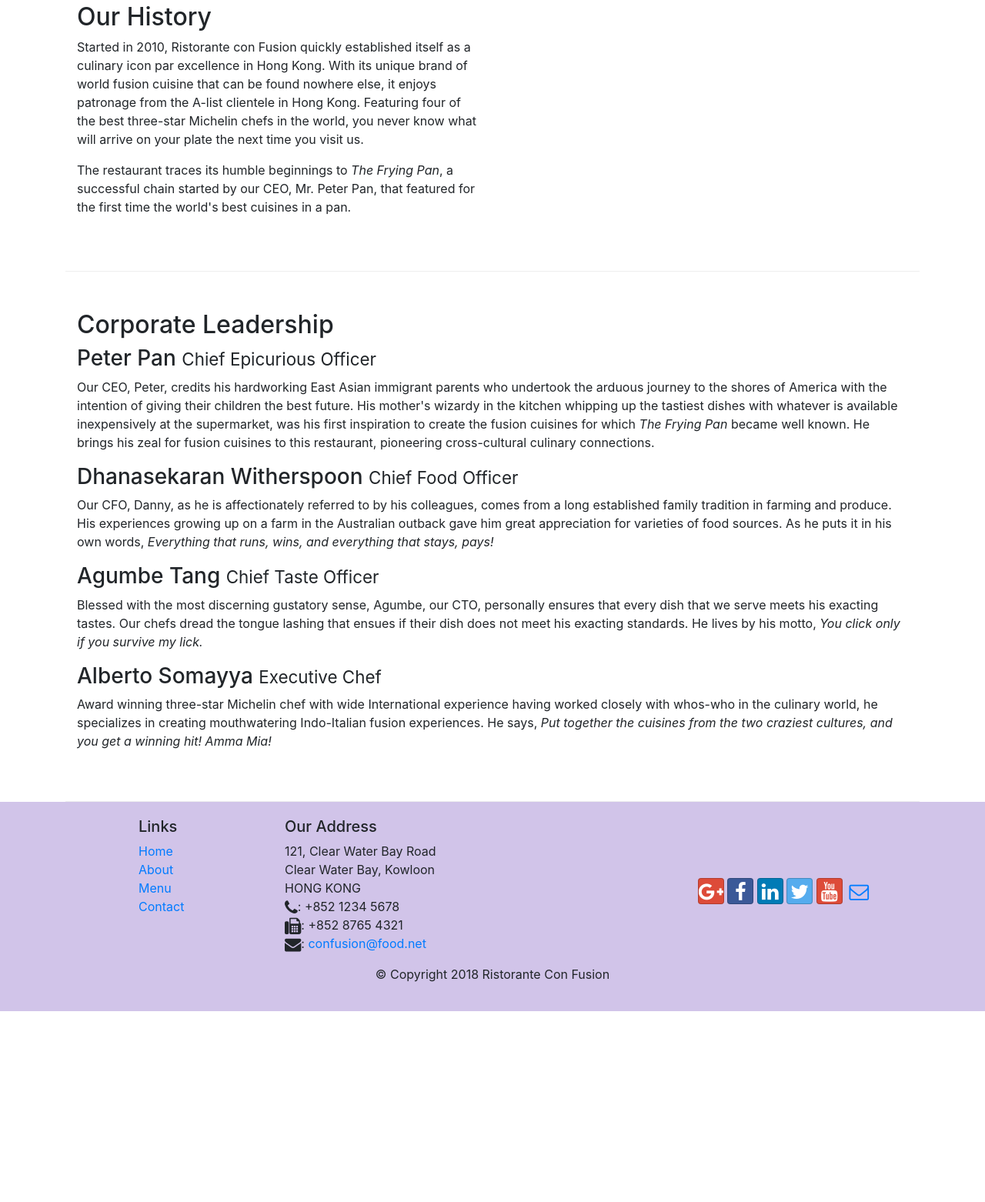
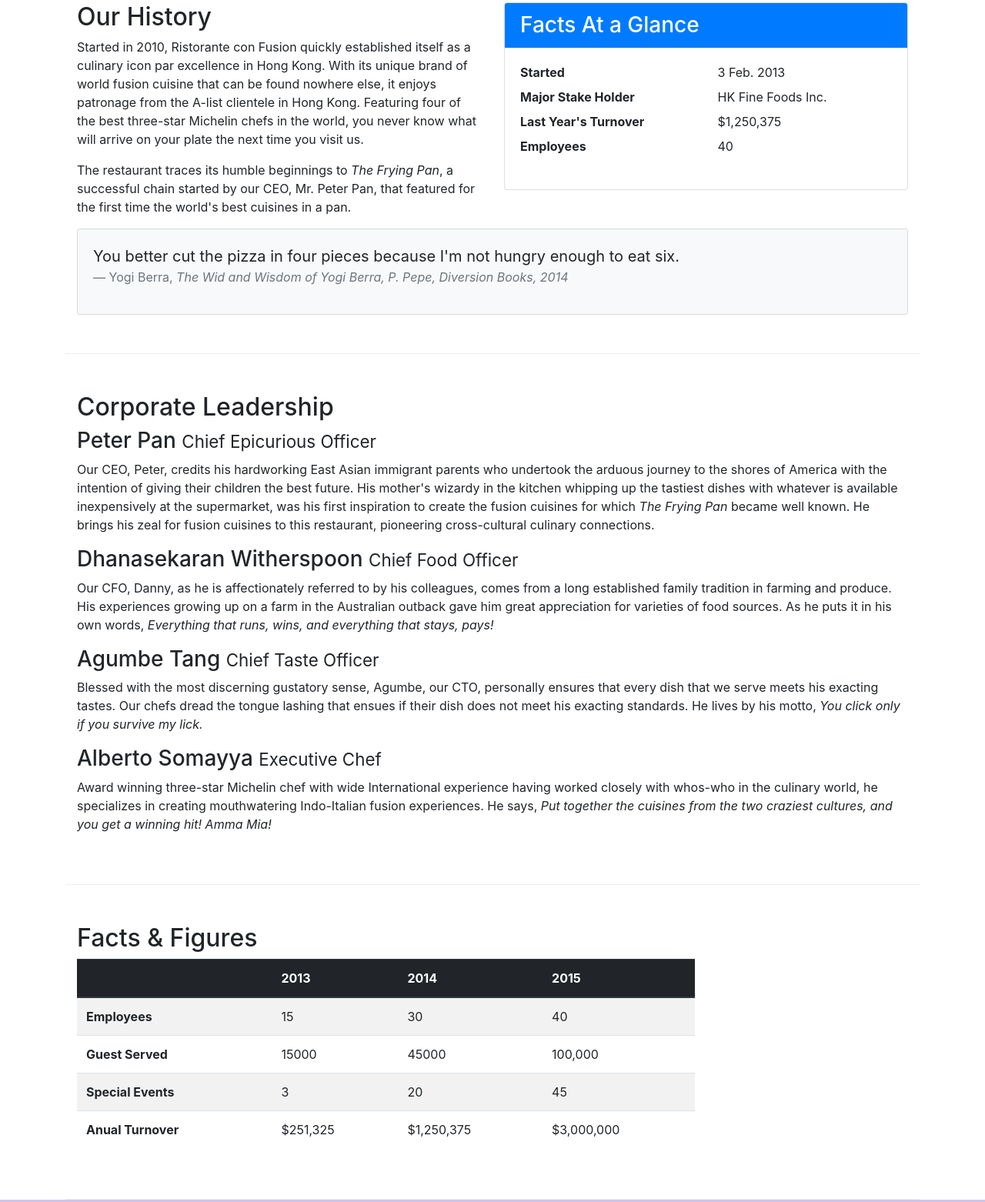
Before and after one commit to ChristianTaborda/Bootstrap-Test, a website: page aboutus.html in a window 1280 px wide. Shown: the part 462-2024 px from the top of the page at 77% size. Before the commit the page ends 1776 px from the top, so only its background shows below. Drawn offline with nearby package versions, Linux system fonts and the light colour scheme.

Commit message:
Tables and Cards

```diff
--- a/aboutus.html
+++ b/aboutus.html
@@ -65,7 +65,36 @@
                 <p>Started in 2010, Ristorante con Fusion quickly established itself as a culinary icon par excellence in Hong Kong. With its unique brand of world fusion cuisine that can be found nowhere else, it enjoys patronage from the A-list clientele in Hong Kong.  Featuring four of the best three-star Michelin chefs in the world, you never know what will arrive on your plate the next time you visit us.</p>
                 <p>The restaurant traces its humble beginnings to <em>The Frying Pan</em>, a successful chain started by our CEO, Mr. Peter Pan, that featured for the first time the world's best cuisines in a pan.</p>
             </div>
+            <div class="col-sm">
+                <div class="card">
+                    <h3 class="card-header bg-primary text-white">Facts At a Glance</h3>
+                    <div class="card-body">
+                        <dl class="row">
+                            <dt class="col-6">Started</dt>
+                            <dd class="col-6">3 Feb. 2013</dd>
+                            <dt class="col-6">Major Stake Holder</dt>
+                            <dd class="col-6">HK Fine Foods Inc.</dd>
+                            <dt class="col-6">Last Year's Turnover</dt>
+                            <dd class="col-6">$1,250,375</dd>
+                            <dt class="col-6">Employees</dt>
+                            <dd class="col-6">40</dd>
+                        </dl>
+                    </div>
+                </div>
+            </div>
             <div class="col-12">
+                <div class="card card-body bg-light">
+                    <blockquote class="blockquote">
+                        <p class="mb-0">You better cut the pizza in four pieces
+                            because I'm not hungry enough to eat six.
+                        </p>
+                        <footer class="blockquote-footer">Yogi Berra,
+                            <cite title="Source Title">The Wid and Wisdom of
+                                Yogi Berra, P. Pepe, Diversion Books, 2014
+                            </cite>
+                        </footer>
+                    </blockquote>
+                </div>
             </div>
         </div>
 
@@ -82,8 +111,52 @@
                 <h3>Alberto Somayya <small>Executive Chef</small></h3>
                 <p class="d-none d-sm-block">Award winning three-star Michelin chef with wide International experience having worked closely with whos-who in the culinary world, he specializes in creating mouthwatering Indo-Italian fusion experiences. He says, <em>Put together the cuisines from the two craziest cultures, and you get a winning hit! Amma Mia!</em></p>
             </div>
-       </div>
+        </div>
 
+        <div class="row row-content">
+            <div class="col-12 col-sm-9">
+                <h2>Facts &amp; Figures</h2>
+                <div class="table-responsive">
+                    <table class="table table-striped">
+                        <thead class="thead-dark">
+                            <tr>
+                                <th>&nbsp;</th>
+                                <th>2013</th>
+                                <th>2014</th>
+                                <th>2015</th>
+                            </tr>
+                        </thead>
+                        <tbody>
+                            <tr>
+                                <th>Employees</th>
+                                <td>15</td>
+                                <td>30</td>
+                                <td>40</td>
+                            </tr>
+                            <tr>
+                                <th>Guest Served</th>
+                                <td>15000</td>
+                                <td>45000</td>
+                                <td>100,000</td>
+                            </tr>
+                            <tr>
+                                <th>Special Events</th>
+                                <td>3</td>
+                                <td>20</td>
+                                <td>45</td>
+                            </tr>
+                            <tr>
+                                <th>Anual Turnover</th>
+                                <td>$251,325</td>
+                                <td>$1,250,375</td>
+                                <td>$3,000,000</td>
+                            </tr>
+                        </tbody>
+                    </table>
+                </div>
+            </div>
+            <div class="col-12 col-sm-3"></div>
+        </div>
     </div>
 
     <footer class="footer">
```
